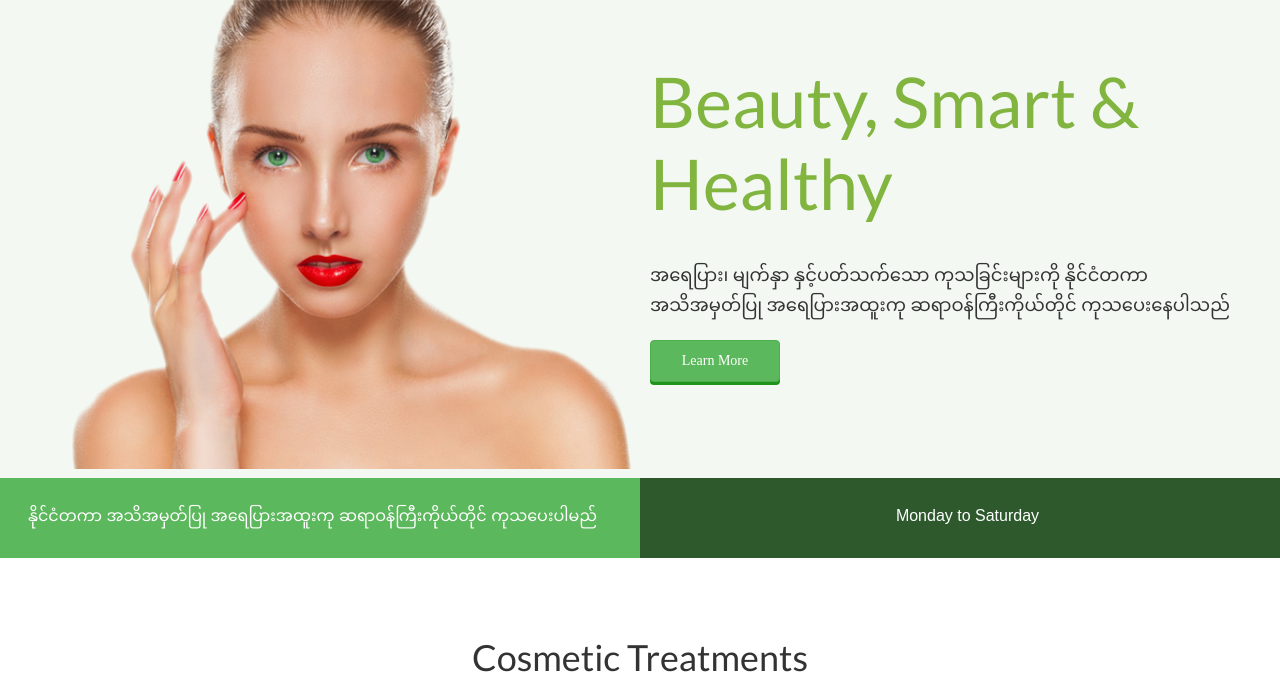
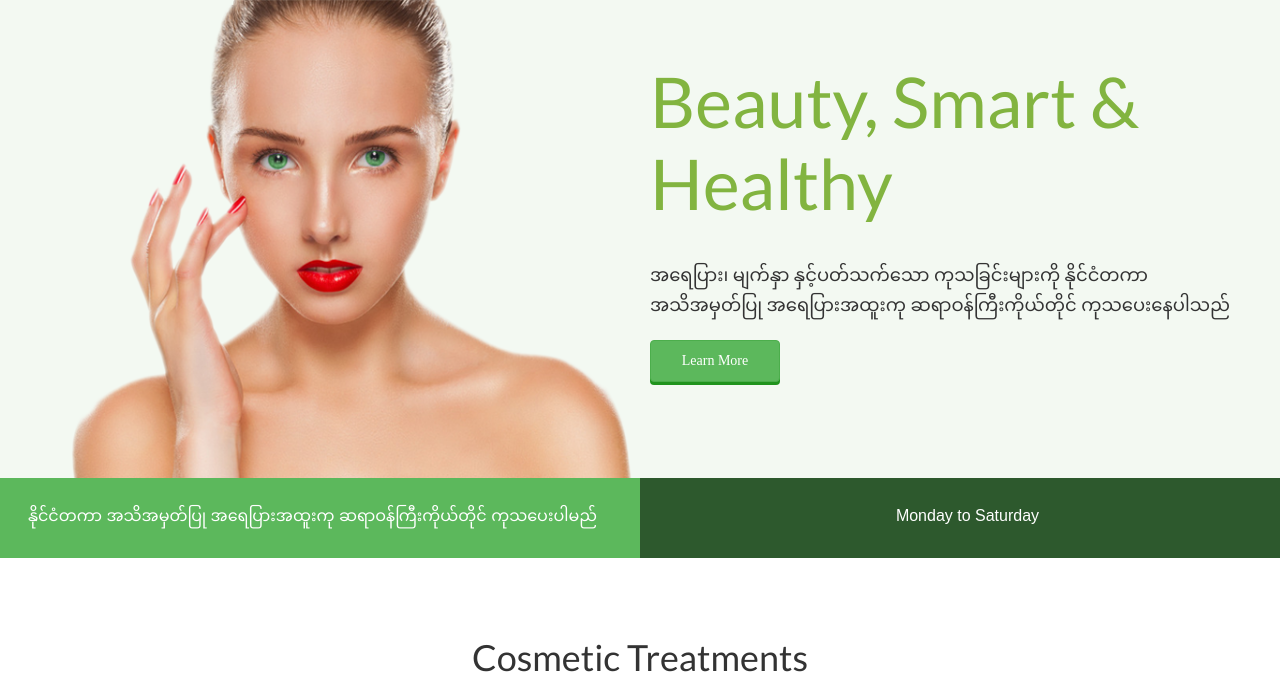
Before and after one commit to bn-static/angel, a PHP site: page / in a window 1280 px wide. Shown: the part 91-769 px from the top of the page. Run offline with PHP 8.4, Linux system fonts and the light colour scheme; some libraries are stand-ins or nearby versions; some web fonts are replaced.

Commit message:
fix slider

```diff
--- a/assets/css/style.css
+++ b/assets/css/style.css
@@ -160,7 +160,7 @@ p {
 .sp-slides{position:relative;-webkit-backface-visibility:hidden;-webkit-perspective:1000}
 .sp-slide{position:absolute}
 .sp-image-container{overflow:hidden}
-.sp-image{position:relative;display:block;border:none;margin-bottom: 0 !important;margin-top: 0 !important;}
+.sp-image{position:relative;display:block;margin-left: 0 !important; margin-right: 0 !important; width: 100% !important;border:none;margin-bottom: 0 !important;margin-top: 0 !important;}
 .sp-no-js{overflow:hidden;max-width:100%}
 .sp-thumbnails-container{position:relative;overflow:hidden}
 .sp-bottom-thumbnails,
--- a/index.html
+++ b/index.html
@@ -325,7 +325,7 @@
             new WOW().init();
             $( '#main-slider' ).sliderPro({
               width: '100%',
-              height: '478',
+              height: '478px',
               arrows: false,
               buttons: false,
               autoplay: false,
```
Also changed, not shown: 1 other file.
